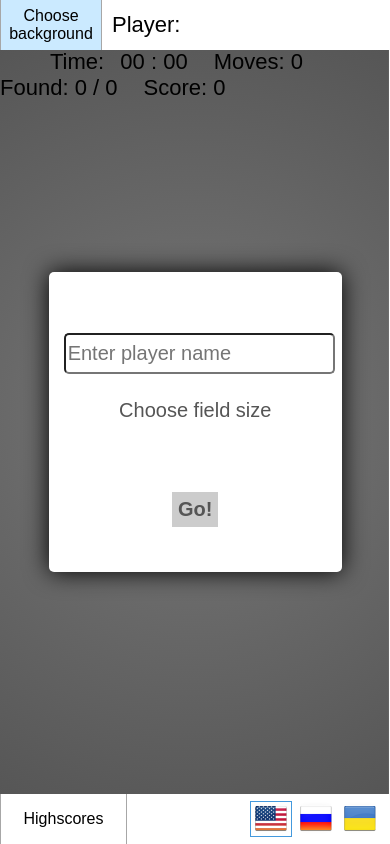
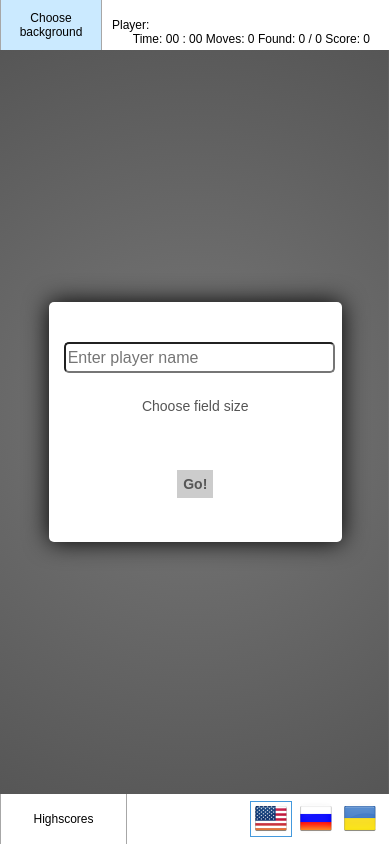
Before and after one commit to IVoyt/find-the-pair_game, a PHP site: page / in a window 390 px wide. Run offline with PHP 8.4, Linux system fonts and the light colour scheme; data that the repository does not hold is empty.

Commit message:
a little bit rework markup & style + added basic responsiveness

```diff
--- a/view/layouts/main.php
+++ b/view/layouts/main.php
@@ -43,6 +43,7 @@
                 <div id="game-bg-text"> <?=$msg['choose_background']?> </div>
             </div>
 
+            <div id="game-summary">
                 <div id="player-text"> <?=$msg['player_name']?>: </div>
                 <div id="player-name"></div>
 
@@ -71,6 +72,8 @@
                         <div id="game-score-num">0</div>
                     </div>
                 </div>
+            </div>
+
 
             <div id="backgrounds">
                 <div id="arrow"></div>
--- a/view/main/index.php
+++ b/view/main/index.php
@@ -6,7 +6,7 @@
      */
 
 ?>
-
+<div id="start-block-container">
     <div id="start-block">
 
         <div id="select-game" style="opacity: 1; transition: opacity 0.7s ease-out 0s;">
@@ -40,3 +40,4 @@
         </div>
 
     </div>
+</div>
--- a/web/css/style.css
+++ b/web/css/style.css
@@ -173,6 +173,14 @@ body {
     cursor: pointer;
 }
 
+#game-summary {
+    background-color: #fff;
+    height: 100%;
+    width: calc(100% - 100px);
+    z-index: 6;
+    margin-left: 100px;
+}
+
 #game-bg, #header-separator, #player-text, #player-name, .game-info {
     top: 50%;
     transform: translateY(-50%);
@@ -234,7 +242,7 @@ body {
     display: inline-block;
 }
 
-#game-moves, #game-found, #game-score, #game-time {
+.game-info > div {
     margin: 0 0 0 20px;
 }
 
@@ -261,11 +269,16 @@ body {
     position: absolute;
 }
 
-#start-block {
+#start-block-container {
     position: absolute;
     top: 50%;
+    width: 100%;
+}
+
+#start-block {
     transform: perspective(10px) translate3d(0, -75%, -5px);
-    left: 12.5%;
+    margin: auto;
+    max-width: 500px;
     width: 75%;
     height: 300px;
     border-radius: 5px;
@@ -286,10 +299,8 @@ body {
 #select-game {
     position: relative;
     padding: 25px 0 25px 0;
-    top: 50%;
-    transform: translateY(-50%);
     width: 90%;
-    margin: 0 0 0 5%;
+    margin: auto;
     text-align: center;
     font-size: 20px;
     color: #555;
@@ -440,6 +451,10 @@ div.card {
     opacity: 1;
 }
 
+.opened {
+    cursor: default !important;
+}
+
 .card1 {
     background: #ffffff;
 }
@@ -502,6 +517,7 @@ div.card {
     position: absolute;
     width: 125px;
     top: 50%;
+    font-size: 16px;
     transform: translateY(-50%);
 }
 
@@ -665,3 +681,84 @@ div.card {
 .highscores-table tr:nth-child(odd) td { background: #FEFEFE; }
 
 .highscores-table tr td:hover { background: #666; color: #FFF; } /* Hover cell effect! */
+
+
+@media screen and (max-width: 1024px) {
+    #header {
+        font-size: 20px;
+    }
+}
+
+@media screen and (max-width: 900px) {
+    #header {
+        font-size: 18px;
+    }
+}
+
+@media screen and (max-width: 800px) {
+    #header {
+        font-size: 16px;
+    }
+    .game-info > div {
+        margin: 0 0 0 10px;
+    }
+    #game-bg-text, #highscores-trigger-text {
+        font-size: 14px;
+    }
+}
+
+@media screen and (max-width: 725px) {
+    .game-info > div {
+        margin: 0;
+    }
+    #game-time-num {
+        margin-left: 0;
+    }
+    #start-block {
+        height: 280px;
+    }
+    #select-game input {
+        height: 30px;
+        font-size: 18px;
+    }
+    #select-game {
+        font-size: 18px;
+    }
+}
+
+@media screen and (max-width: 650px) {
+    #header {
+        font-size: 14px;
+    }
+    #game-bg-text, #highscores-trigger-text {
+        font-size: 14px;
+    }
+    #start-block {
+        height: 260px;
+    }
+    #select-game input {
+        height: 25px;
+        font-size: 16px;
+    }
+    #select-game {
+        font-size: 16px;
+    }
+}
+
+@media screen and (max-width: 650px) {
+    #header {
+        font-size: 12px;
+    }
+    #game-bg-text, #highscores-trigger-text {
+        font-size: 12px;
+    }
+}
+
+@media screen and (max-width: 410px){
+    #start-block {
+        height: 240px;
+    }
+    #select-game {
+        font-size: 14px;
+    }
+}
```
Lines whose indentation alone changed are shown as unchanged.
